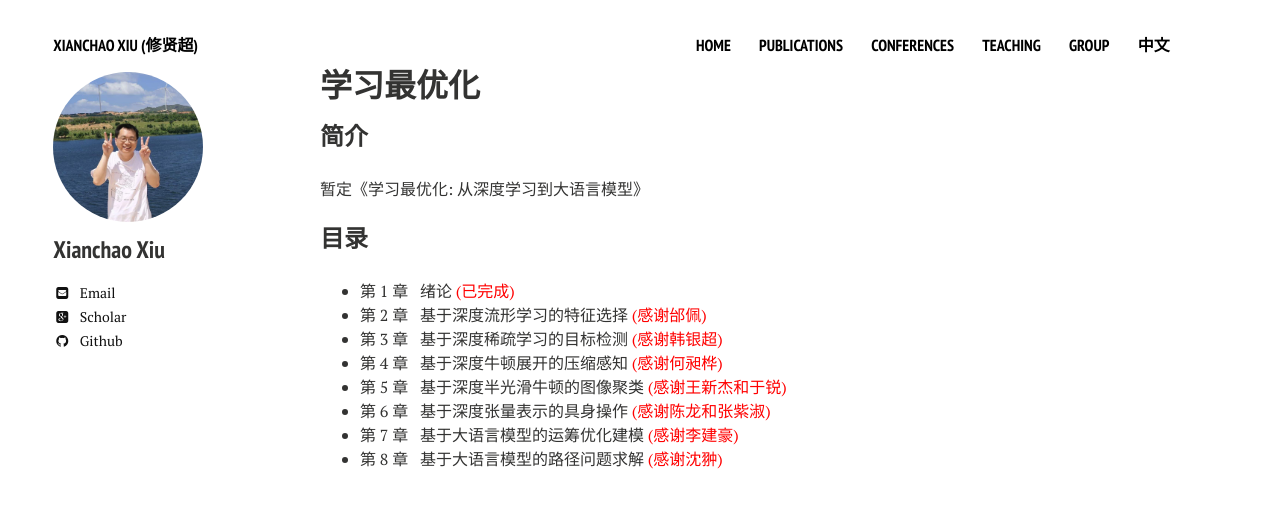
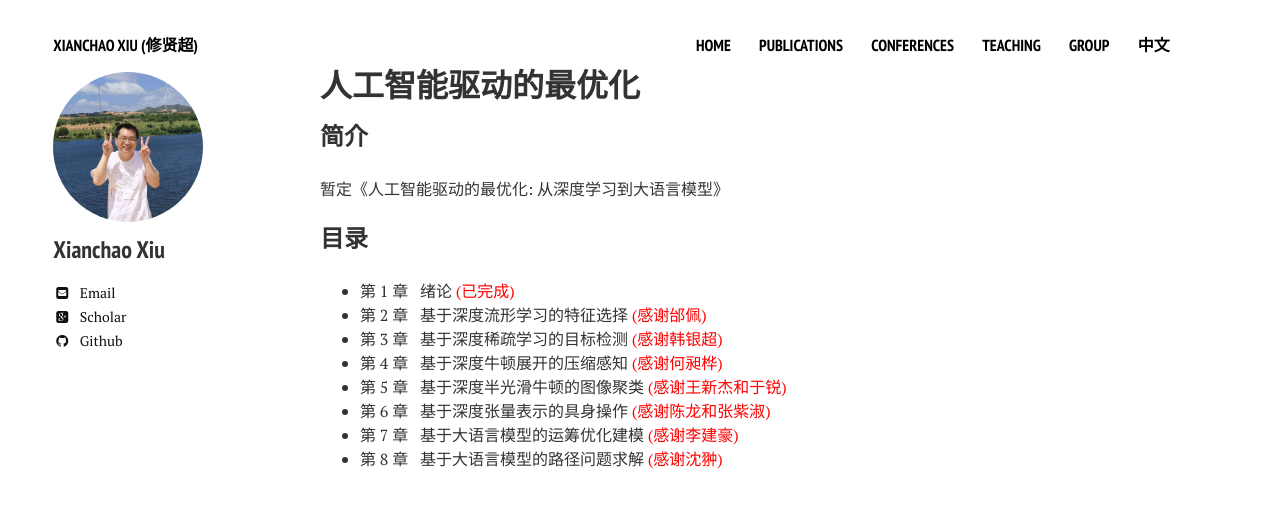
Before and after one commit to xianchaoxiu/xianchaoxiu.github.io, a Jekyll site: the page built from chinese/book/L2O/index.md, in a window 1280 px wide. Shown: the top 508 px of the page. Built offline with Jekyll 4.4.1, drawn with Linux system fonts in a browser that asks for light colours; nearby versions of some CDN libraries.

Commit message:
Update index.md

```diff
--- a/chinese/book/L2O/index.md
+++ b/chinese/book/L2O/index.md
@@ -1,12 +1,12 @@
 ---
 layout: page
-title: 学习最优化
+title: 人工智能驱动的最优化
 comments: false
 share: false
 ---
 
 ### 简介
-暂定《学习最优化: 从深度学习到大语言模型》
+暂定《人工智能驱动的最优化: 从深度学习到大语言模型》
 
 ### 目录
   - 第 1 章 &nbsp;  绪论 <span style="color:#ff0000">(已完成)</span> <br>
```
